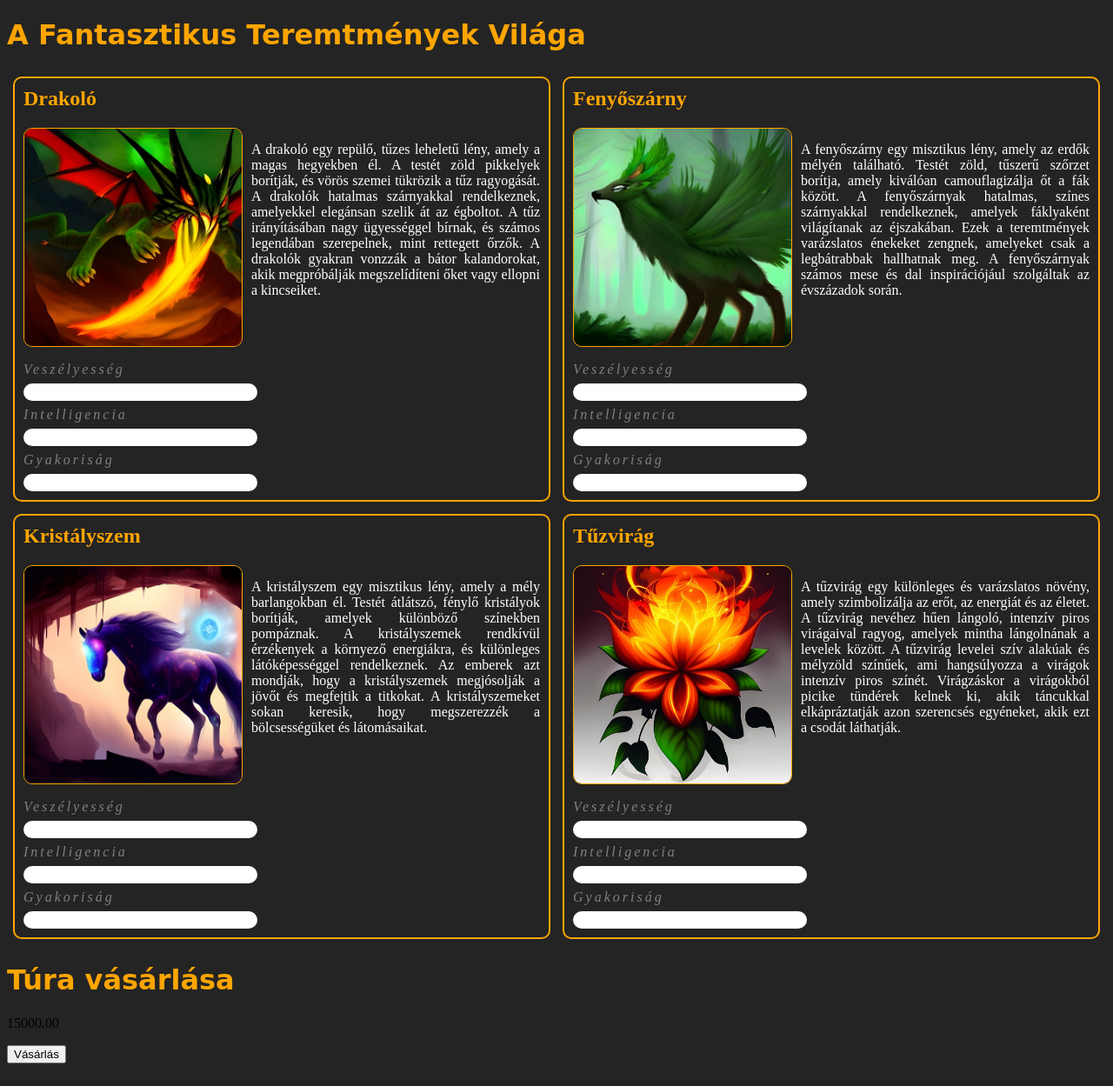
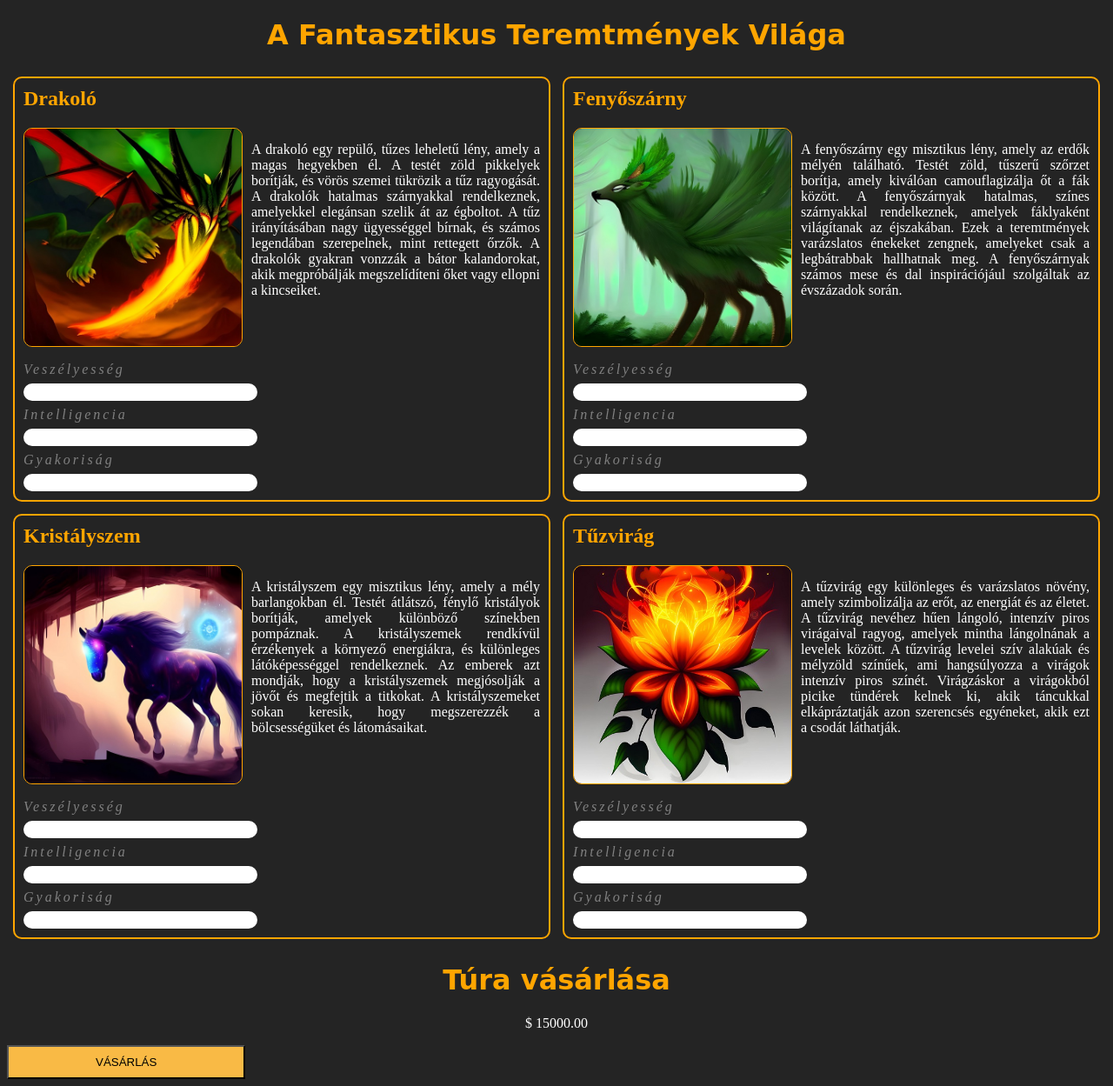
Before and after one commit to ketonBever0/Webterv, a PHP site: page / in a window 1280 px wide. Shown: the whole page at 87% size. Before the commit the page ends 1223 px from the top, so only its background shows below. Run offline with PHP 8.4, Linux system fonts and the light colour scheme.

Commit message:
hazi2 folyt

```diff
--- a/biro2/hazi2/style.css
+++ b/biro2/hazi2/style.css
@@ -6,6 +6,7 @@
     color: orange;
     font-family: cursive;
     font-weight: bold;
+    text-align: center;
 }
 
 h2 {
@@ -71,6 +72,7 @@
     border-radius: 50px;
 }
 
+
 .bar {
     border-radius: 50px;
 }
@@ -79,6 +81,45 @@
     background-color: red;
 }
 
+.bar--intelligence {
+    background-color: aqua;
+}
+
+.bar--frequency {
+    background-color: blueviolet;
+}
+
+
 .bar--high {
     width: 80%;
 }
+
+.bar--medium {
+    width: 50%;
+}
+
+.bar--low {
+    width: 25%;
+}
+
+
+.buy-ticket {
+    margin: 10px 0px;
+}
+
+.price {
+    color: white;
+    text-align: center;
+}
+
+.price::before {
+    content: '$ ';
+}
+
+.buy {
+    padding: 10px 100px;
+    text-transform: uppercase;
+    color: black;
+    background-color: rgb(249, 186, 69);
+    margin: 0 auto;
+}
```
